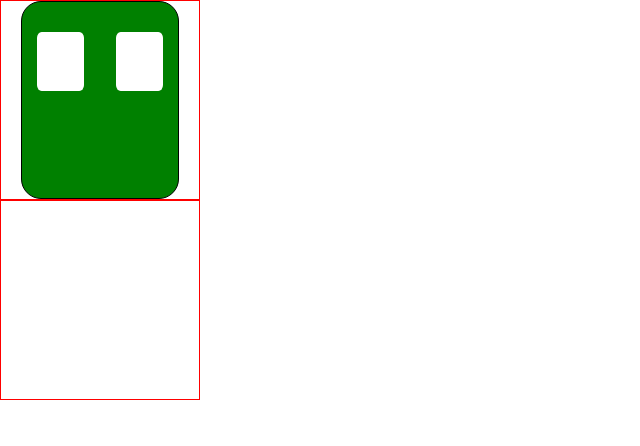
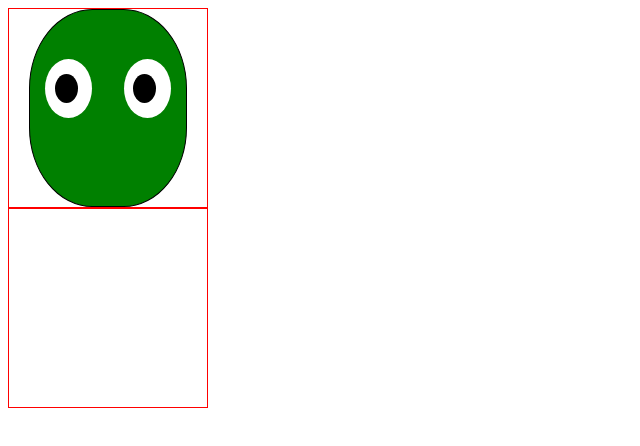
Before and after one commit to anassmokhless/Pacman, a plain HTML site: page index.html in a window 1280 px wide. Shown: the whole page, without its empty margins (0-640 px from the left). Drawn offline with Linux system fonts and the light colour scheme.

Commit message:
ghost done

```diff
--- a/index.html
+++ b/index.html
@@ -4,7 +4,6 @@
     <meta charset="UTF-8" />
     <meta name="viewport" content="width=device-width, initial-scale=1.0" />
     <script src="script.js" type="module"></script>
-    <link rel="stylesheet" href="reset.css">
     <link rel="stylesheet" href="style.css" />
     <title>Pacman</title>
   </head>
--- a/style.css
+++ b/style.css
@@ -17,17 +17,36 @@
     border: 1px solid black;
     border-radius: 20px;
     background-color: green;
-    border-radius: 20px;
+    border-radius: 40%;
     z-index: 3;
-    display: flex;
-    justify-content: space-around;
 }
 
 .eyes{
-    margin-top: 30px;
+    position: absolute;
+    display: inline-block;;
     height: 30%;
     width: 30%;
     border-radius: 10%;
     bottom: 45%;
     background-color: white;
+    border-radius: 50%;
 }
+
+.eyeleft{
+    left: 10%;
+}
+
+.eyeright{
+    right: 10%;
+}
+
+.eyes:after{
+    position: absolute;
+    bottom: 25%;
+    content: " ";
+    background-color: black;
+    height: 50%;
+    width: 50%;
+    left: 20%;
+    border-radius: 50%;
+}
```
